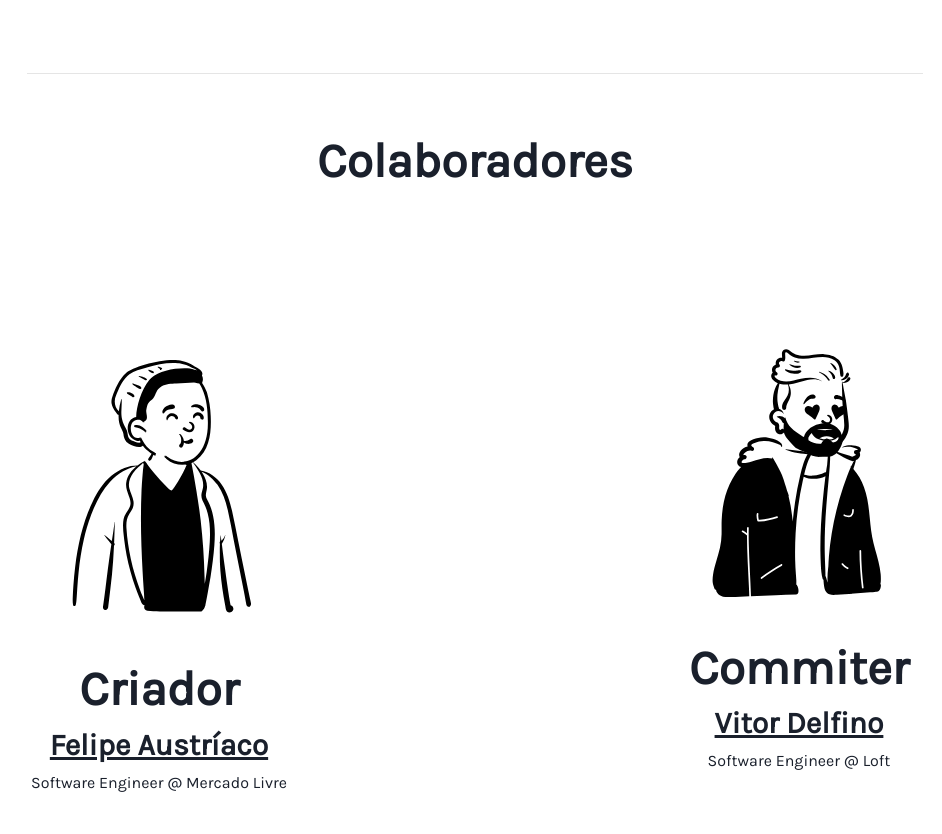
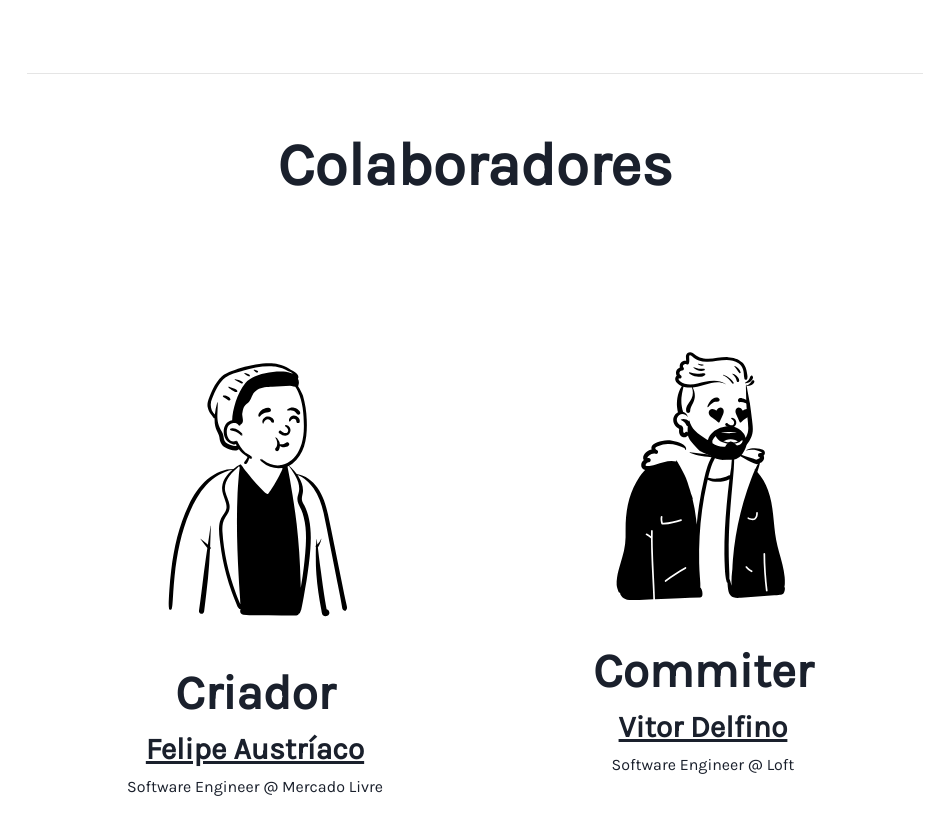
Before and after one commit to w1redl4in/git-emoji-cli-landing-page, a Next.js app: page / in a window 1280 px wide. Shown: the part 3180-4014 px from the top of the page, without its empty margins (165-1107 px from the left). Built offline with nearby package versions, Linux system fonts and the light colour scheme; a web font is replaced by a local one.

Commit message:
style(collaborators): :lipstick: add maxWidth for container

```diff
--- a/src/common/collaborators/index.tsx
+++ b/src/common/collaborators/index.tsx
@@ -31,9 +31,15 @@ export function Collaborators() {
       alignItems="center"
       justifyContent="space-around"
     >
-      <Heading fontSize="5xl">Colaboradores</Heading>
+      <Heading fontSize={["4xl", "4xl", "4xl", "6xl"]}>Colaboradores</Heading>
 
-      <Flex mb="5" w="100%" justifyContent="space-around" flexWrap="wrap">
+      <Flex
+        maxW="70%"
+        w="100%"
+        mb="5"
+        justifyContent="space-around"
+        flexWrap="wrap"
+      >
         {collaborators.map((collaborator) => (
           <VStack key={collaborator.name}>
             <Image
```
